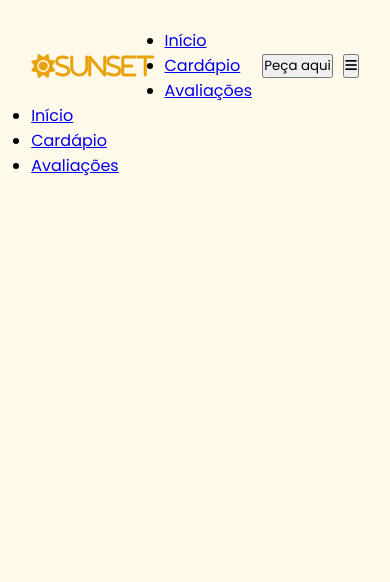
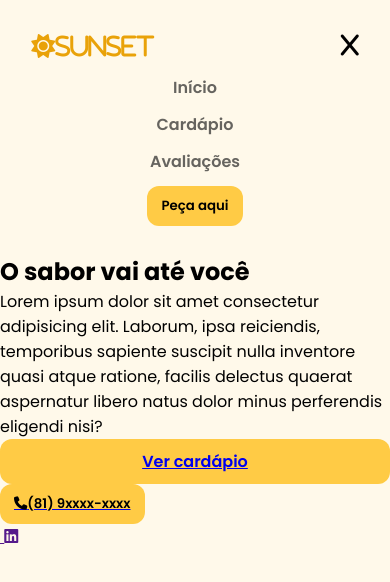
Before and after one commit to menezesosmar/landing-page, a plain HTML site: page index.html in a window 390 px wide. Both pictures are taken after a click on the button 350 px from the left and 65 px from the top of the page. Drawn offline with nearby package versions, Linux system fonts and the light colour scheme.

Commit message:
Início da responsividade da landing page.

```diff
--- a/index.html
+++ b/index.html
@@ -7,6 +7,8 @@
     <link rel="stylesheet" href="https://cdnjs.cloudflare.com/ajax/libs/font-awesome/6.7.2/css/all.min.css" integrity="sha512-Evv84Mr4kqVGRNSgIGL/F/aIDqQb7xQ2vcrdIwxfjThSH8CSR7PBEakCr51Ck+w+/U6swU2Im1vVX0SVk9ABhg==" crossorigin="anonymous" referrerpolicy="no-referrer" />
     <link rel="stylesheet" href="src/styles/styles.css">
     <link rel="stylesheet" href="src/styles/header.css">
+
+    <script src="https://cdnjs.cloudflare.com/ajax/libs/jquery/3.7.1/jquery.min.js" integrity="sha512-v2CJ7UaYy4JwqLDIrZUI/4hqeoQieOmAZNXBeQyjo21dadnwR+8ZaIJVT8EE2iyI61OV8e6M8PP2/4hpQINQ/g==" crossorigin="anonymous" referrerpolicy="no-referrer"></script>
     <title>Landing Page</title>
   </head>
 
@@ -15,7 +17,7 @@
       <nav id="navbar">
         <i class="fa-solid fa-sun" id="nav_logo">sunset</i>
         <ul id="nav_list">
-          <li class="nav-item">
+          <li class="nav-item active">
             <a href="#home">Início</a>
           </li>
           <li class="nav-item">
@@ -47,8 +49,49 @@
             <a href="#testimonials">Avaliações</a>
           </li>
         </ul>
+
+        <button class="btn-default">
+          Peça aqui
+        </button>
       </div>
     </header>
+
+    <main id="content">
+      <section id="home">
+        <div id="cta">
+          <h1 class="title">
+            O sabor vai até
+            <span>você</span>
+          </h1>
+
+          <p class="description">
+            Lorem ipsum dolor sit amet consectetur adipisicing elit. Laborum, ipsa reiciendis, temporibus sapiente suscipit nulla inventore quasi atque ratione, facilis delectus quaerat aspernatur libero natus dolor minus perferendis eligendi nisi?
+          </p>
+
+          <div id="cta_buttons">
+            <a href="#" class="btn-default">Ver cardápio</a>
+            <a href="tel:+55555555" id="phone-button">
+              <button class="btn-default">
+                <i class="fa-solid fa-phone"></i>
+                (81) 9xxxx-xxxx
+              </button>
+            </a>
+          </div>
+
+          <div class="social-media-buttons">
+            <a href="">
+              <i class="fa-brands fa-instagraqm"></i>
+            </a>
+            <a href="">
+              <i class="fa-brands fa-linkedin"></i>
+            </a>
+          </div>
+        </div>
+        <div id="banner">
+
+        </div>
+      </section>
+    </main>
 
     <script src="src/javascript/script.js"></script>
 
--- a/src/javascript/script.js
+++ b/src/javascript/script.js
@@ -0,0 +1,6 @@
+$(document).ready(function(){
+  $('#mobile_btn').on('click', function(){
+    $('#mobile_menu').toggleClass('active');
+    $('#mobile_btn').find('i').toggleClass('fa-x');
+  });
+});
--- a/src/styles/header.css
+++ b/src/styles/header.css
@@ -14,3 +14,60 @@ header {
   font-size: 24px;
   color: #e9a209;
 }
+
+#nav_list {
+  display: flex;
+  list-style: none;
+  gap: 48px;
+}
+
+.nav-item a {
+  text-decoration: none;
+  color: #1d1d1dad;
+  font-weight: 600;
+}
+
+.nav-item.active a {
+  color: #1d1d1d;
+  border-bottom: 3px solid #ffe100;
+}
+
+#mobile_btn{
+  display: none;
+}
+
+#mobile_menu {
+  display: none;
+}
+
+@media screen and (max-width: 1170px) {
+  #nav_list,
+  #navbar .btn-default {
+    display: none;
+  }
+  #mobile_btn{
+    display: block;
+    border: none;
+    background-color: transparent;
+    font-size: 1.5rem;
+    cursor: pointer;
+  }
+
+  #mobile_menu.active {
+    display: flex;
+    flex-direction: column;
+    align-items: center;
+  }
+
+  #mobile_nav_list {
+    display: flex;
+    flex-direction: column;
+    gap: 12px;
+    margin: 12px 0px;
+  }
+
+   #mobile_nav_list .nav-item {
+    list-style: none;
+    text-align: center;
+   }
+}
--- a/src/styles/styles.css
+++ b/src/styles/styles.css
@@ -10,3 +10,21 @@
 body {
   background-color: #fff9ea;
 }
+
+.btn-default {
+  border: none;
+  display: flex;
+  align-items: center;
+  justify-content: center;
+  background-color: #ffcb45;
+  border-radius: 12px;
+  padding: 10px 14px;
+  font-weight: 600;
+  box-shadow: 0px 0px 0px 10px 2px rgba(0,0,0,0.1);
+  cursor: pointer;
+  transition: background-color .3s ease;
+}
+
+.btn-default:hover{
+  background-color: #f8d477;
+}
```
